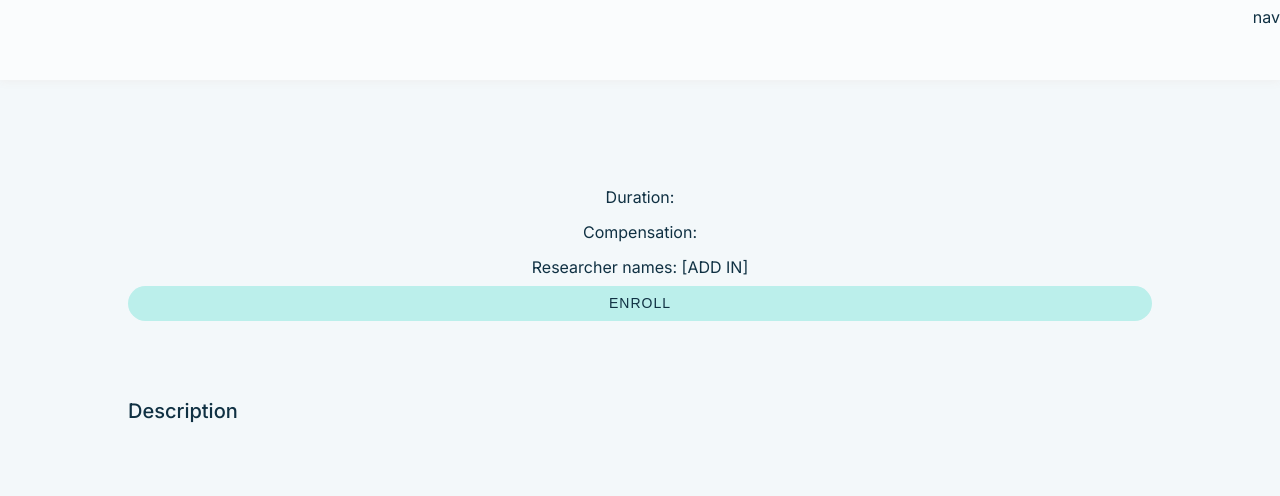
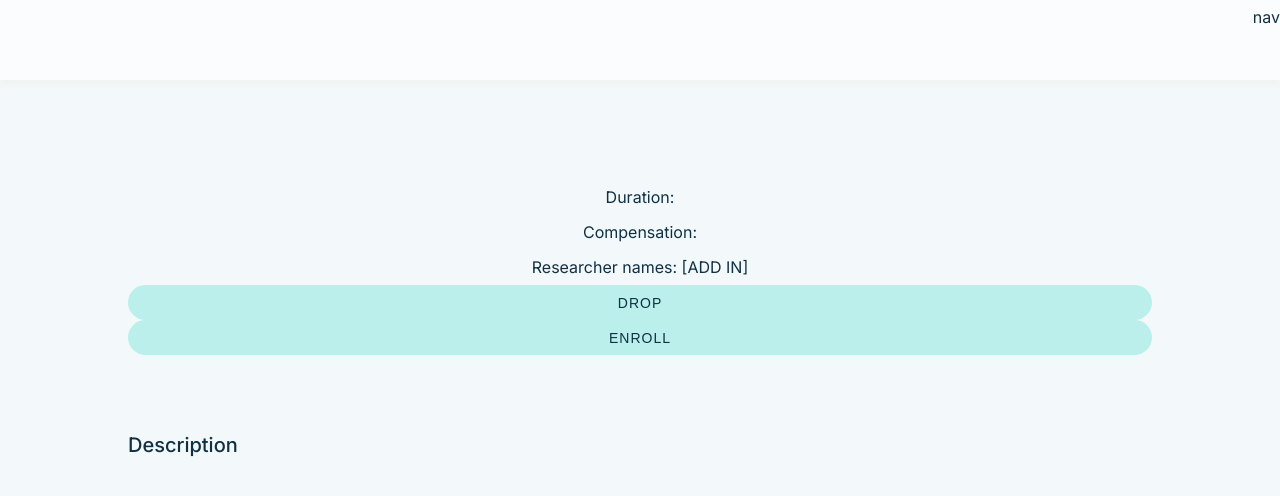
Before and after one commit to yuchenfany/research_match, a React (Create React App) app in the folder research-app/: page /study/1 in a window 1280 px wide. Shown: the top 496 px of the page. Built offline with nearby package versions, Linux system fonts and the light colour scheme; no server answers.

Commit message:
Remove user from study's participant array

```diff
--- a/research-app/src/components/Study.js
+++ b/research-app/src/components/Study.js
@@ -76,6 +76,35 @@ function Study({
     });
   }
 
+  async function dropUpdateStudy() {
+    const currStudy = await getStudy();
+    const currParticipants = currStudy.participants;
+    const index = currParticipants.indexOf(user.username);
+
+    console.log(currParticipants);
+    console.log(index);
+
+    currParticipants.splice(index, 1);
+
+    const updatedStudy = {
+      title: currStudy.title,
+      description: currStudy.description,
+      compensation: currStudy.compensation,
+      duration: currStudy.duration,
+      tags: currStudy.tags,
+      participants: currParticipants,
+      studyId: currStudy.studyId,
+      researchers: currStudy.researchers,
+    };
+    await fetch(`http://localhost:5000/study/${parseInt(study.studyId)}/enroll`, {
+      method: 'POST',
+      body: JSON.stringify(updatedStudy),
+      headers: {
+        'Content-Type': 'application/json',
+      },
+    });
+  }
+
   // const [status, setStatus] = useState({ isEnrolled: false });
 
   async function enroll() {
@@ -85,6 +114,7 @@ function Study({
 
   async function drop() {
     // await setStatus({ isEnrolled: false });
+    dropUpdateStudy();
   }
 
   // async function updateStatus() {
@@ -93,22 +123,22 @@ function Study({
   //   }
   // }
 
-  function isEnrolled() {
-    if (user.enrolled.indexOf(study.studyId) > -1) {
-      return true;
-    }
-    return false;
-  }
+  // function isEnrolled() {
+  //   if (user.enrolled.indexOf(study.studyId) > -1) {
+  //     return true;
+  //   }
+  //   return false;
+  // }
 
-  function renderButton() {
-    const initialStatus = isEnrolled();
-    if (initialStatus) {
-      console.log('IS ENROLLED');
-      return (<button className="button" type="button" onClick={() => drop()}>TEST</button>);
-    }
-    console.log('IS NOT ENROLLED');
-    return (<button className="button" type="button" onClick={() => enroll()}>ENROLL</button>);
-  }
+  // function renderButton() {
+  //   const initialStatus = isEnrolled();
+  //   if (initialStatus) {
+  //     console.log('IS ENROLLED');
+  //     return (<button className="button" type="button" onClick={() => drop()}>TEST</button>);
+  //   }
+  //   console.log('IS NOT ENROLLED');
+  //   return (<button className="button" type="button" onClick={() => enroll()}>ENROLL</button>);
+  // }
 
   // const study = getStudy();
   //   async function renderStudy() {
@@ -140,9 +170,8 @@ function Study({
           {study.compensation}
         </div>
         <div> Researcher names: [ADD IN] </div>
-        <div>
-          {renderButton()}
-        </div>
+        <button className="button" type="button" onClick={() => drop()}>DROP</button>
+        <button className="button" type="button" onClick={() => enroll()}>ENROLL</button>
         <div className="header-small"> Description </div>
         <div className="paragraph">
           {study.description}
```
Also changed, not shown: 1 other file (tests, documents, lock files or other folders).
